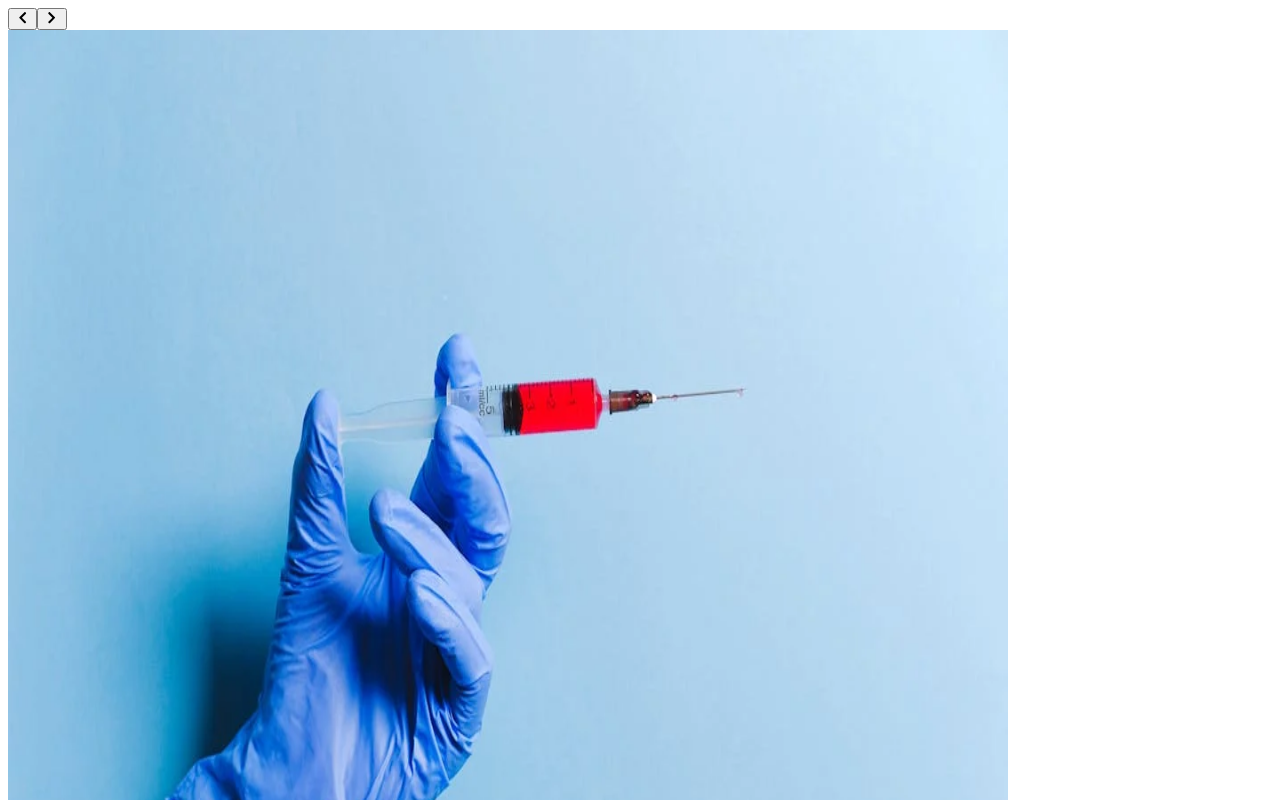
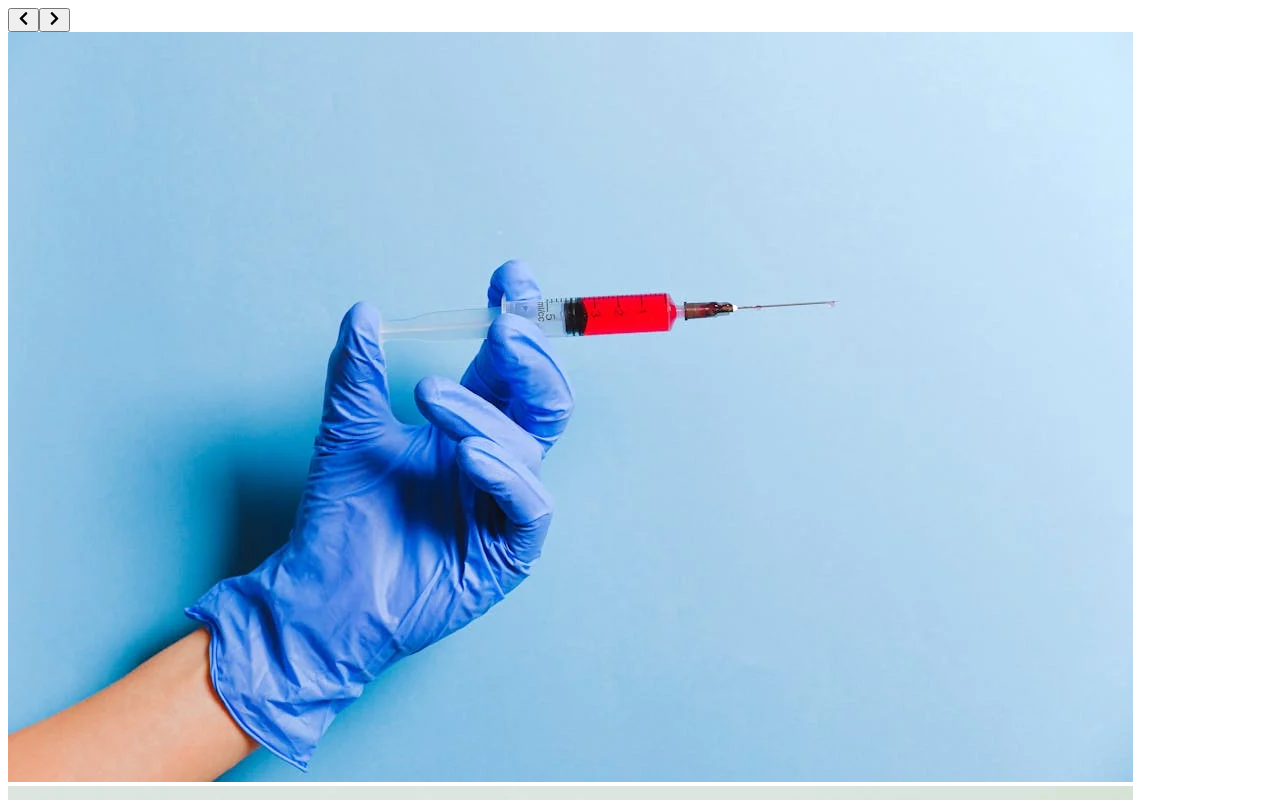
Before and after one commit to rahuluke/Jeevan_Dhara-MERN-, a Next.js app: page / in a window 1280 px wide. Shown: the top 800 px of the page. Built offline with nearby package versions, Linux system fonts and the light colour scheme.

Commit message:
style - Created Semi Working Hero Component

```diff
--- a/app/components/Hero.jsx
+++ b/app/components/Hero.jsx
@@ -34,14 +34,14 @@ export default function Hero() {
                     <button onClick={() => { handleNextButton() }} className="buttons-right absolute right-2 md:right-4 top-1/2 bg-white/50 rounded-full p-2 z-20"> <FaChevronRight size={15} /> </button>
                     <div className="image h-[50vh] md:h-[70vh] bg-red-500 w-full bg-cover transition-all duration-500 bg-center rounded-lg" style={{ backgroundImage: `url(${image[crousel]})`, filter: "brightness(70%)" }}></div>
                 </div> */}
-                <div className="relative overflow-hidden rounded-lg">
-                    <button onClick={() => { handlePrevButton() }} className="z-20 absolute top-1/2 bg-white/90 rounded-full p-2 left-4" ><FaChevronLeft /></button>
-                    <button onClick={() => { handleNextButton() }} className="z-20 absolute top-1/2 bg-white/90 rounded-full p-2 right-4" ><FaChevronRight /></button>
-                    {image.map((url, index) => (
-                        <div className={`${index === crousel ? "flex items-center " : "hidden "} w-full h-[70vh] bg-zinc-800`} key={index}>
-                            <Image src={url} width={1000} height={1000} className="w-full object-cover object-center h-full opacity-65" alt={url} />
-                        </div>
-                    ))}
+                <div className="relative overflow-hidden rounded-lg bg-zinc-800">
+                    <button onClick={() => { handlePrevButton() }} className="z-20 absolute top-1/2 bg-white/90 rounded-full p-1 left-4" ><FaChevronLeft size={15} /></button>
+                    <button onClick={() => { handleNextButton() }} className="z-20 absolute top-1/2 bg-white/90 rounded-full p-1 right-4" ><FaChevronRight size={15} /></button>
+                    <div className="img flex h-[70vh] transition-all duration-500 ease-in-out bg-zinc-800" style={{ transform: `translateX(${crousel * -100}%)` }}>
+                        {image.map((url) => (
+                            <img src={url} alt={url} key={url} className="min-w-full object-cover object-center h-full opacity-50" />
+                        ))}
+                    </div>
                 </div>
             </div>
         </div>
```
